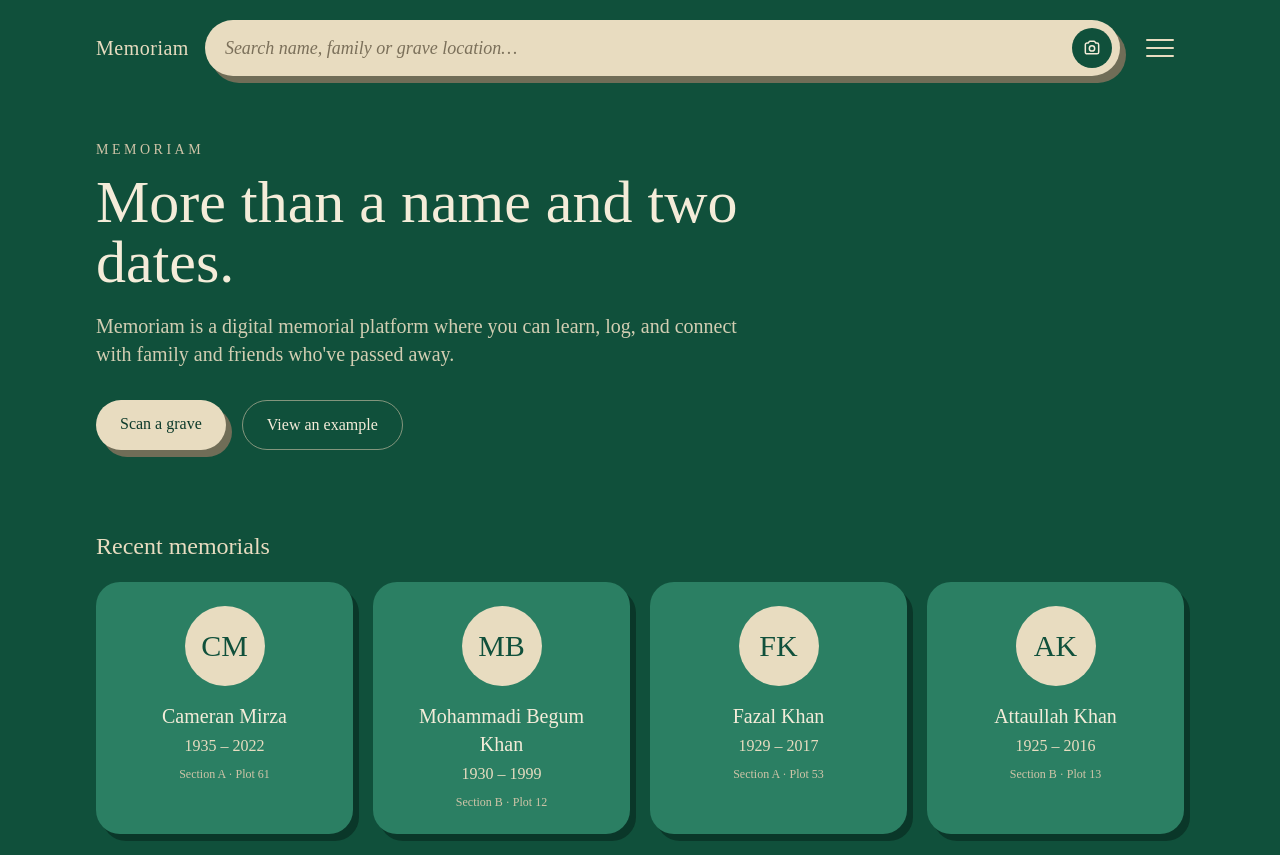
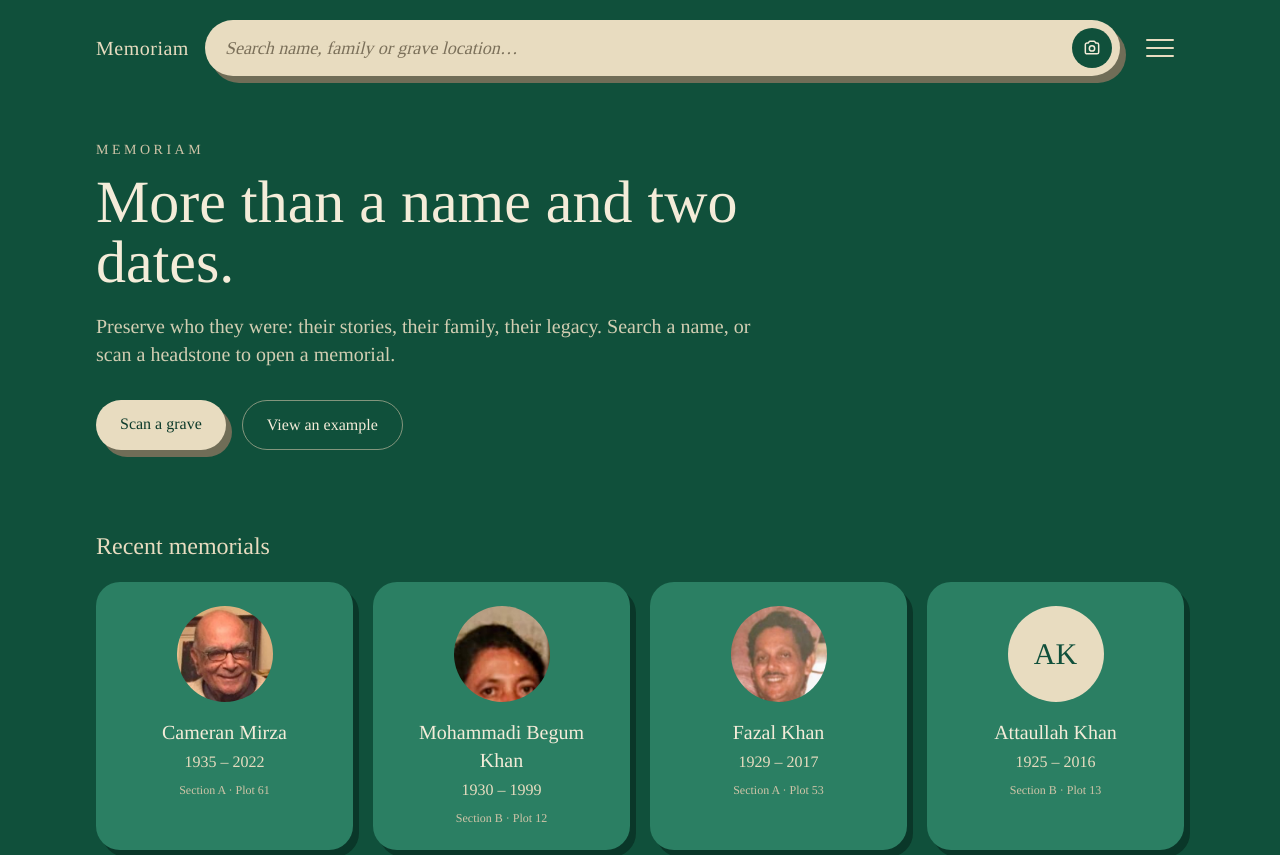
Before and after one commit to MohsenMrza/memoriam, a Next.js app: page / in a window 1280 px wide. Shown: the top 855 px of the page. Built offline with nearby package versions, Linux system fonts and the light colour scheme.

Commit message:
replaced text and sample images

```diff
--- a/app/layout.jsx
+++ b/app/layout.jsx
@@ -1,4 +1,15 @@
 import "./globals.css";
+import { Tinos } from "next/font/google";
+
+// Tinos is a free font that looks identical to Times New Roman. Phones don't
+// ship with Times New Roman, so we load this one for every device.
+const tinos = Tinos({
+  subsets: ["latin"],
+  weight: ["400", "700"],
+  style: ["normal", "italic"],
+  display: "swap",
+  variable: "--font-tinos",
+});
 
 export const metadata = {
   title: "Memoriam",
@@ -14,7 +25,7 @@ export const viewport = {
 
 export default function RootLayout({ children }) {
   return (
-    <html lang="en">
+    <html lang="en" className={tinos.variable}>
       <body className="min-h-screen">{children}</body>
     </html>
   );
--- a/app/page.jsx
+++ b/app/page.jsx
@@ -15,8 +15,8 @@ export default function Home() {
             More than a name and two dates.
           </h1>
           <p className="mt-5 text-lg text-sand-200/90 md:text-xl">
-            Memoriam is a digital memorial platform where you can learn, log, and connect with family
-            and friends who've passed away.
+            Preserve who they were: their stories, their family, their
+            legacy. Search a name, or scan a headstone to open a memorial.
           </p>
           <div className="mt-8 flex flex-wrap gap-4">
             <Link
@@ -43,12 +43,21 @@ export default function Home() {
                   href={`/memorial/${m.id}`}
                   className="card flex h-full flex-col items-center p-6 text-center transition hover:-translate-y-1"
                 >
-                  <span className="grid h-20 w-20 place-items-center rounded-full bg-sand-200 font-serif text-3xl text-forest-900">
-                    {m.name
-                      .split(" ")
-                      .map((p) => p[0])
-                      .slice(0, 2)
-                      .join("")}
+                  <span className="grid h-24 w-24 place-items-center overflow-hidden rounded-full bg-sand-200 font-serif text-3xl text-forest-900">
+                    {m.photo ? (
+                      // eslint-disable-next-line @next/next/no-img-element
+                      <img
+                        src={m.photo}
+                        alt={`Portrait of ${m.name}`}
+                        className="h-full w-full object-cover"
+                      />
+                    ) : (
+                      m.name
+                        .split(" ")
+                        .map((p) => p[0])
+                        .slice(0, 2)
+                        .join("")
+                    )}
                   </span>
                   <span className="mt-4 font-serif text-xl">{m.name}</span>
                   <span className="mt-1 text-sand-200">
--- a/data/memorials.js
+++ b/data/memorials.js
@@ -108,10 +108,40 @@ export const memorials = [
     headstoneText: "SYED ATTAULLAH KHAN",
     born: "1925",
     died: "2016",
-    photo: "/photos/null",
+    photo: null,
     cemetery: "Pine Ridge Memorial Gardens",
     section: "B", // TODO: edit
     plot: "13", // TODO: edit
+    sections: [
+      {
+        title: "Biography",
+        body: "Attaullah is remembered with love by his family. This page is a place to keep his story: who he was, what he accomplished, and what he meant to the people around him.",
+      },
+      {
+        title: "Career",
+        body: "Attaullah was a licensed Professional Architect.",
+      },
+      {
+        title: "Family",
+        body: "Attaullah was married to Rawanda and had 2 children, Fahad, and Fatima.",
+      },
+      {
+        title: "Stories",
+        body: "Attaullah made chairs.",
+      },
+    ],
+  },
+  {
+    id: "mukhtar-unissa-begum",
+    name: "Mukhtar Begum",
+    // Name shown on the grave, in case it differs (e.g. includes "P.Eng.")
+    headstoneText: "MUKHTAR UNISSA BEGUM",
+    born: "1927",
+    died: "2021",
+    photo: null,
+    cemetery: "Pine Ridge Memorial Gardens",
+    section: "c", // TODO: edit
+    plot: "23", // TODO: edit
     sections: [
       {
         title: "Biography",
@@ -137,7 +167,7 @@ export const memorials = [
 ];
 
 
-/* ============================ TEMPLATE (copy me) ============================
+/* ============================ template for future refrence ============================
 
   {
     id: "first-last",
--- a/tailwind.config.js
+++ b/tailwind.config.js
@@ -23,8 +23,8 @@ module.exports = {
         },
       },
       fontFamily: {
-        serif: ["var(--font-serif)", "Georgia", "serif"],
-        sans: ["var(--font-sans)", "system-ui", "sans-serif"],
+        serif: ["var(--font-tinos)", "Times New Roman", "Times", "serif"],
+        sans: ["var(--font-tinos)", "Times New Roman", "Times", "serif"],
       },
       boxShadow: {
         // The offset "stacked card" look from the mockup
```
